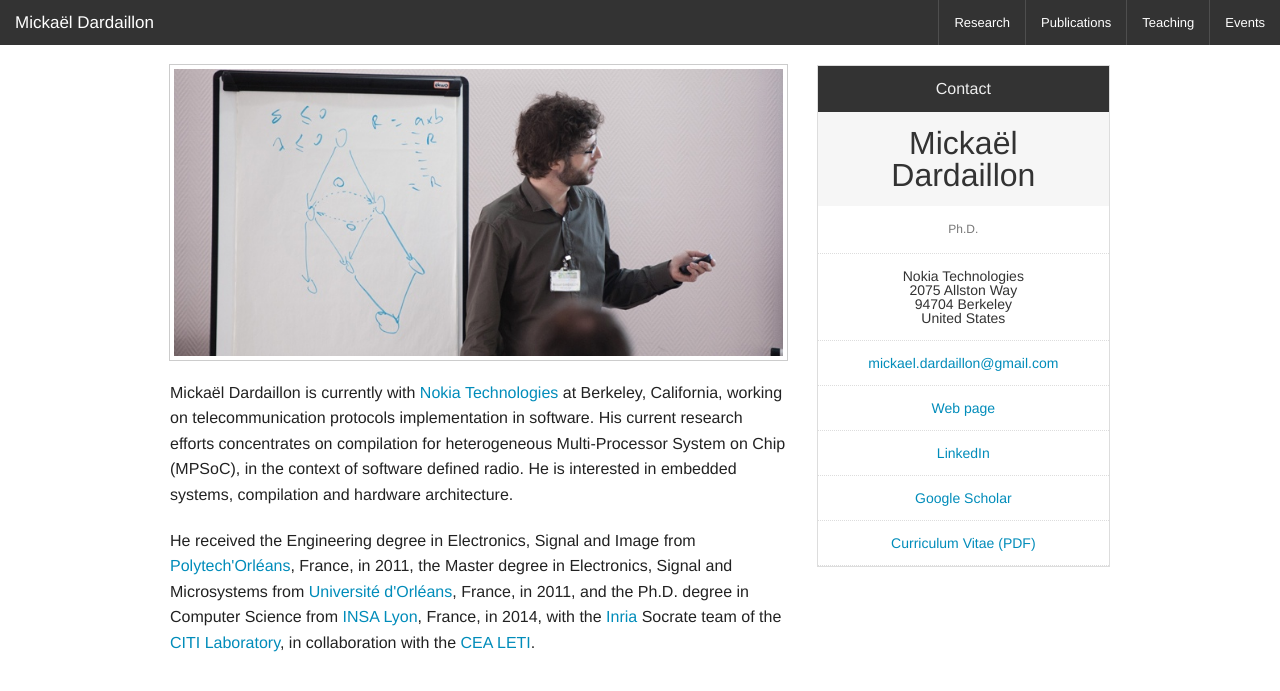
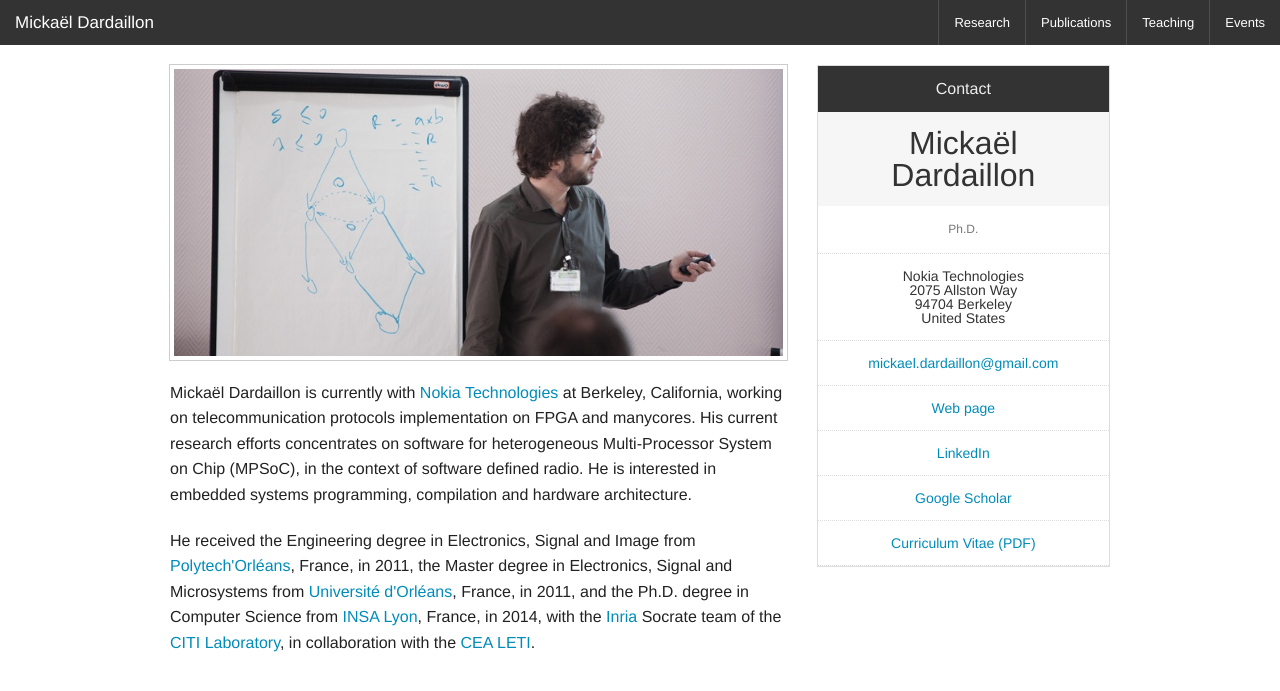
Before and after one commit to dardarel/dardarel.github.io, a Jekyll site: the page built from index.html, in a window 1280 px wide. Shown: the top 691 px of the page. Built offline with Jekyll 4.4.1, drawn with Linux system fonts in a browser that asks for light colours; Markdown is read by kramdown in place of the engine named in the settings.

Commit message:
update to current website

```diff
--- a/index.html
+++ b/index.html
@@ -12,11 +12,12 @@ title: "Home page"
       Mickaël Dardaillon is currently with
       <a href="http://company.nokia.com/en" target="_blank">Nokia Technologies</a>
       at Berkeley, California, working on telecommunication protocols
-      implementation in software.
-      His current research efforts concentrates on compilation for
+      implementation on FPGA and manycores.
+      His current research efforts concentrates on software for
       heterogeneous Multi-Processor System on Chip (MPSoC), in the context of
-      software defined radio. He is interested in embedded systems, compilation
-      and hardware architecture.
+      software defined radio.
+      He is interested in embedded systems programming, compilation and hardware
+      architecture.
       </p>
       <p>
       He received the Engineering degree in Electronics, Signal and Image from
@@ -49,7 +50,7 @@ title: "Home page"
         <a href="mailto:mickael.dardaillon@gmail.com">mickael.dardaillon@gmail.com</a>
         </li>
         <li class="bullet-item">
-        <a href="http://perso.citi-lab.fr/mdardail">Web page</a>
+        <a href="http://dardarel.github.io">Web page</a>
         </li>
         <li class="bullet-item">
         <a href="https://www.linkedin.com/in/mickaeldardaillon" target="_blank">LinkedIn</a>
```
Also changed, not shown: README.md (added), 2 other files.
